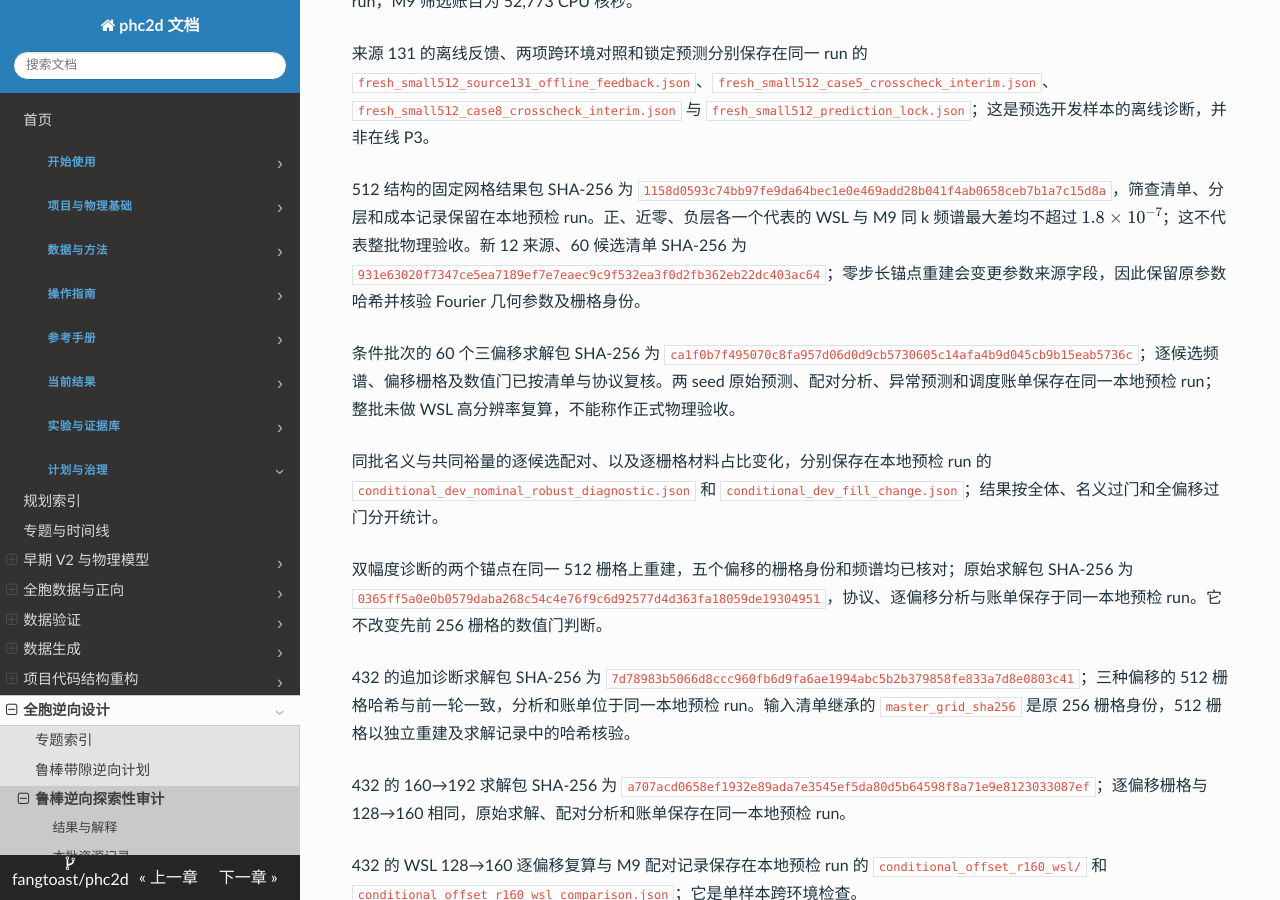
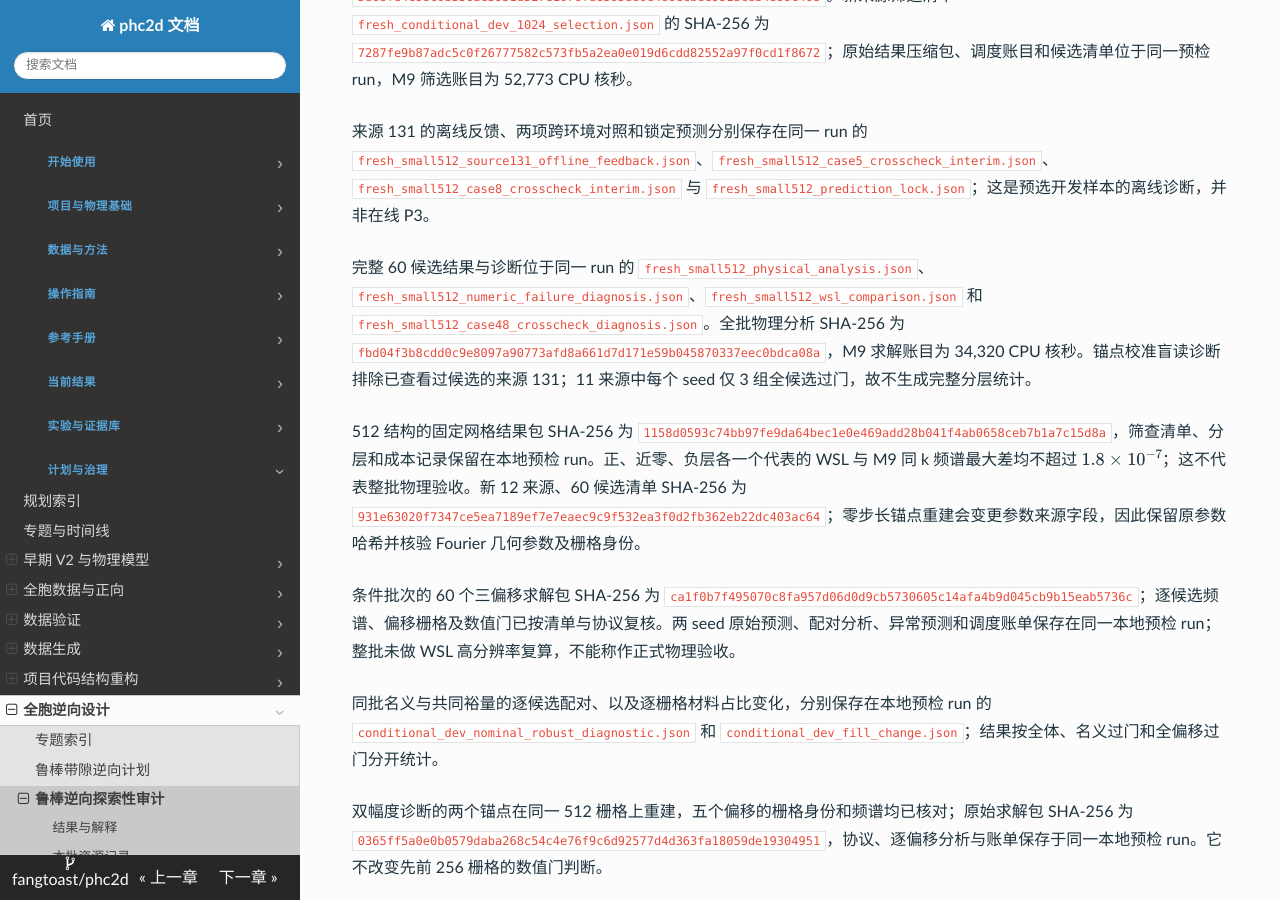
Before and after one commit to fangtoast/phc2d, an MkDocs documentation site: the page built from docs/results/inverse/鲁棒带隙逆向可用性审计.md, in a window 1280 px wide and 900 px high, scrolled down 6339 px. Built offline with MkDocs 1.6.1, drawn with Linux system fonts in a browser that asks for light colours; some of the changed text lies outside the part shown.

Commit message:
Record complete fresh inverse audit and numerical failures

```diff
--- a/docs/results/inverse/鲁棒带隙逆向可用性审计.md
+++ b/docs/results/inverse/鲁棒带隙逆向可用性审计.md
@@ -89,6 +89,8 @@ source_artifacts:
 | Global–Local seed 0 回放合同预检 | `global_local_channel_gate_v1` 在同一 1,000 例 validation 的 B2–B10 MRE 为 0.566822%，与 checkpoint 记录一致 | N40 的 validation 推理合同；不代表局部候选排序或物理目标通过 |
 | 新独立来源的名义筛选 | 1,024 例固定 81 k 点粗筛中，按预定目标裕量阈值分层，正、近零、负层分别有 11、15、998 例，各层抽取 4 例并构造 60 个局部候选 | 粗网格名义标签仅用于开发批抽样，不是扰动鲁棒结果、连续 BZ 认证或正式测试 |
 | 新批首个预选来源的漏检诊断 | 来源 131 锚点在 512 栅格、三偏移、96→128 下共同裕量为 0.01133，三个冻结 Global–Local seed 对该锚点的代理预测均为负 | 该锚点及阈值减小候选的 M9–WSL 频谱最大差约 $5.96\times10^{-8}$；单来源的有限精度诊断，全批漏检率和 P2 门尚未确定 |
+| 新批 60 候选完整物理审计 | 45/60 候选通过原数值门；12 个来源中仅 3 组的全部五候选通过。15 个未过门候选均有 96→128 空间分辨率不稳定，最多六层的自适应 k 加密均满足当前稳定条件 | 固定 512 栅格和三偏移的开发批；三个 seed 的完整分层排序均不可判定，P2 数值门未通过。两组事后 128→160 整组诊断另行开展 |
+| 新批 WSL 跨环境预选核查 | 预选六例中 5/6 满足全频带最大差 $10^{-6}$ 的冻结容差；另一例最大差 $1.1325\times10^{-6}$，发生在第 8 带 | 未过门例的目标 B4–B5 最大差约 $5.96\times10^{-8}$，带边与数值门一致；原全频带门仍记为未通过，不能推广为全批验收 |
 | 几何表示差异 | 解析结构与零偏移 256×256 栅格的加密上下带边最大差分别约 0.00318、0.00313；带隙类别无翻转 | 二者的独立自适应搜索和材料表示不同，不能将解析结构直接视为扰动栅格的精确替代 |
 | 输入梯度与候选方向 | seed 1 的 12 组中，梯度选中候选相对组内均匀随机候选的真实裕量均差约 0.00009；含数值未通过组的描述性 bootstrap 区间跨零 | 未获得方向收益证据；7 个全部过门组也是事后筛选，不能当作独立正式测试 |
 
@@ -169,6 +171,8 @@ Global–Local seed 0 回放记录为 `validation_replay_global_local_seed0.json
 
 来源 131 的离线反馈、两项跨环境对照和锁定预测分别保存在同一 run 的 `fresh_small512_source131_offline_feedback.json`、`fresh_small512_case5_crosscheck_interim.json`、`fresh_small512_case8_crosscheck_interim.json` 与 `fresh_small512_prediction_lock.json`；这是预选开发样本的离线诊断，并非在线 P3。
 
+完整 60 候选结果与诊断位于同一 run 的 `fresh_small512_physical_analysis.json`、`fresh_small512_numeric_failure_diagnosis.json`、`fresh_small512_wsl_comparison.json` 和 `fresh_small512_case48_crosscheck_diagnosis.json`。全批物理分析 SHA-256 为 `fbd04f3b8cdd0c9e8097a90773afd8a661d7d171e59b045870337eec0bdca08a`，M9 求解账目为 34,320 CPU 核秒。锚点校准盲读诊断排除已查看过候选的来源 131；11 来源中每个 seed 仅 3 组全候选过门，故不生成完整分层统计。
+
 512 结构的固定网格结果包 SHA-256 为 `1158d0593c74bb97fe9da64bec1e0e469add28b041f4ab0658ceb7b1a7c15d8a`，筛查清单、分层和成本记录保留在本地预检 run。正、近零、负层各一个代表的 WSL 与 M9 同 k 频谱最大差均不超过 $1.8\times10^{-7}$；这不代表整批物理验收。新 12 来源、60 候选清单 SHA-256 为 `931e63020f7347ce5ea7189ef7e7eaec9c9f532ea3f0d2fb362eb22dc403ac64`；零步长锚点重建会变更参数来源字段，因此保留原参数哈希并核验 Fourier 几何参数及栅格身份。
 
 条件批次的 60 个三偏移求解包 SHA-256 为 `ca1f0b7f495070c8fa957d06d0d9cb5730605c14afa4b9d045cb9b15eab5736c`；逐候选频谱、偏移栅格及数值门已按清单与协议复核。两 seed 原始预测、配对分析、异常预测和调度账单保存在同一本地预检 run；整批未做 WSL 高分辨率复算，不能称作正式物理验收。
```
